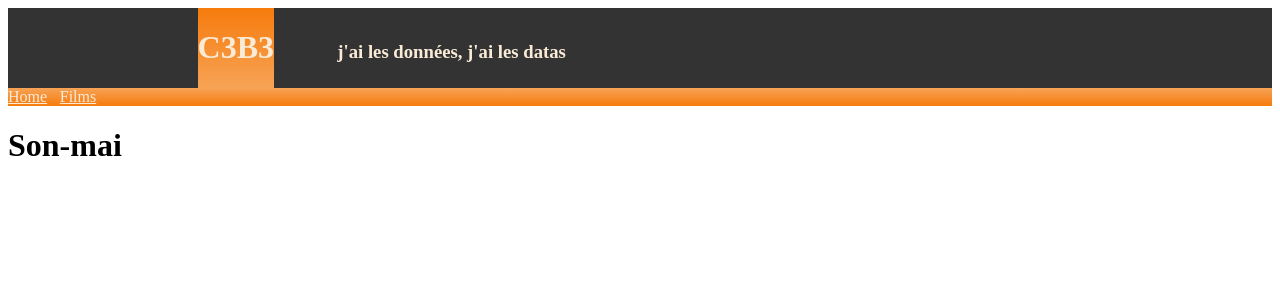
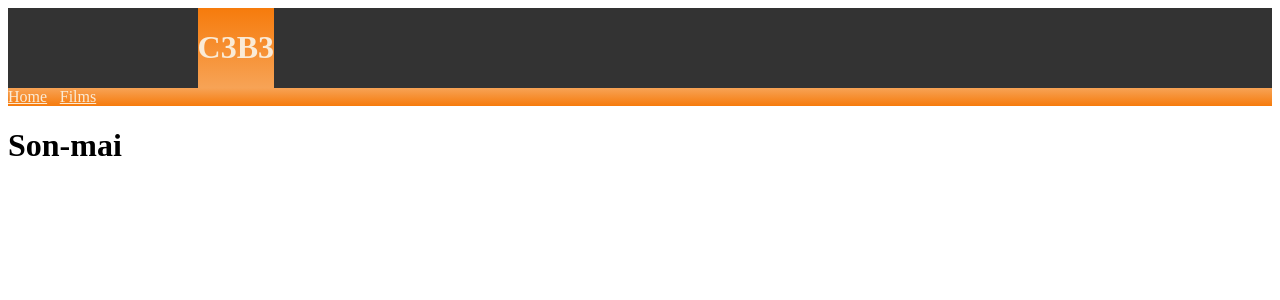
Before and after one commit to studio-c3b3/c3b3-suite, a Vue app: page / in a window 1280 px wide. Shown: the top 300 px of the page. Built offline with nearby package versions, Linux system fonts and the light colour scheme.

Commit message:
Ajout du système d'upload basique

```diff
--- a/src/App.vue
+++ b/src/App.vue
@@ -4,10 +4,6 @@
 
     <div id="logo">
       <h1 id="titre">C3B3</h1>
-    </div>
-
-    <div id="slogan-div">
-      <h3 id="slogan">j'ai les données, j'ai les datas</h3>
     </div>
 
     <div id="nav">
--- a/src/assets/styles/style.css
+++ b/src/assets/styles/style.css
@@ -12,15 +12,6 @@
   background: rgb(2,0,36);
   background: linear-gradient(0deg, rgba(2,0,36,1) 0%, rgba(247,163,86,1) 0%, rgba(246,123,12,1) 100%);
   display: inline-block;
-}
-
-#slogan-div{
-  display: inline-block;
-}
-
-#slogan{
-
-  color: antiquewhite;
 }
 
 #nav{
--- a/src/views/Films.vue
+++ b/src/views/Films.vue
@@ -1,4 +1,18 @@
 
 <template>
   <h1>Films</h1>
+
+  <div class="uploader">
+    <simple-upload/>
+  </div>
+
 </template>
+
+<script>
+import SimpleUpload from './SimpleUpload.vue'
+
+export default {
+  name: "Films",
+  components: { SimpleUpload }
+}
+</script>
--- /dev/null
+++ b/src/views/SimpleUpload.vue
@@ -0,0 +1,32 @@
+<template>
+  <form enctype="multipart/form-data">
+
+    <div class="field">
+      <label for="file" class="label">Upload les diez </label>
+      <input
+        type="file"
+        ref="file"
+        @change="selectFile"
+      />
+    </div>
+
+  </form>
+</template>
+
+<script>
+export default {
+  name: "SimpleUpload",
+
+  data(){
+    return{
+      file: ""
+    }
+  },
+
+  methods: {
+    selectFile(){
+      this.file = this.$refs.file.files[0]
+    }
+  }
+}
+</script>
```
